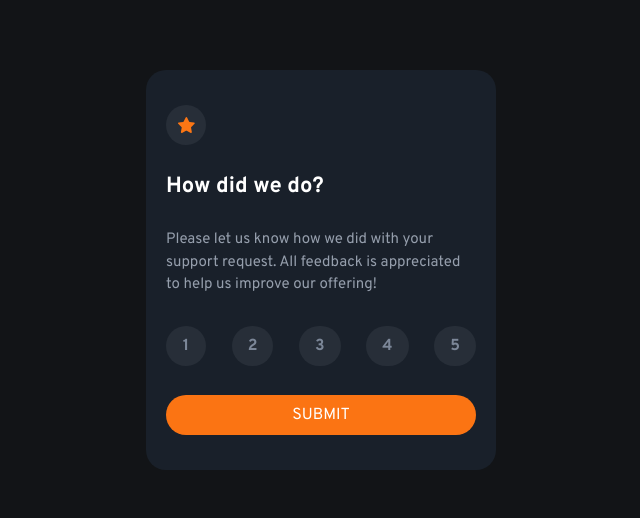
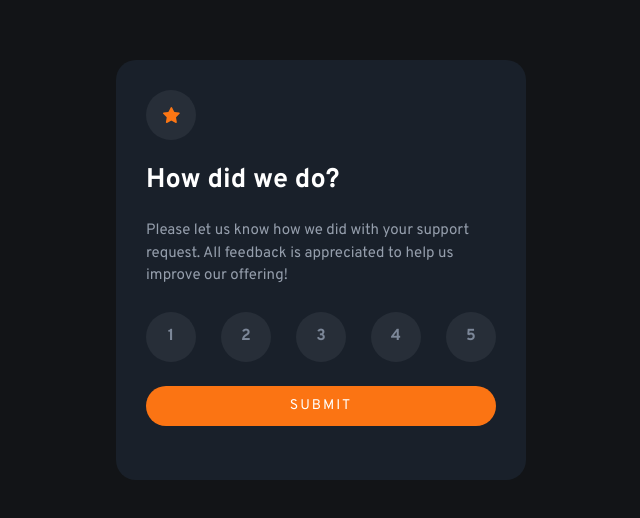
Before and after one commit to a-zajonc/interactive-rating-component, a React (Create React App) app: page / in a window 1280 px wide. Shown: the part 130-648 px from the top of the page, without its empty margins (319-959 px from the left). Built offline with nearby package versions, Linux system fonts and the light colour scheme.

Commit message:
Add Same Styling Props to Containers

```diff
--- a/src/Component/RatingComponent/Header/index.js
+++ /dev/null
@@ -1,5 +0,0 @@
-import { Heading } from "@chakra-ui/react"
-
-export function Header() {
-    return <Heading color="white" fontSize="22px" fontFamily="Overpass" fontWeight="700">How did we do?</Heading>
-}
--- /dev/null
+++ b/src/Component/RatingComponent/RatingHeader/index.js
@@ -0,0 +1,5 @@
+import { Heading } from "@chakra-ui/react"
+
+export function RatingHeader() {
+    return <Heading color="white" fontSize="27px" fontFamily="Overpass" fontWeight="700">How did we do?</Heading>
+}
--- a/src/Component/RatingComponent/RatingScale/index.js
+++ b/src/Component/RatingComponent/RatingScale/index.js
@@ -1,16 +1,15 @@
 import { Box, Button } from "@chakra-ui/react";
 export function NumberButtons({ rate, setRate, number }) {
-
-    console.log(`"You have rated us on ${rate} out of 5`)
 
     const array = Array(number).fill(0).map((e, i) => i + 1)
 
     return array.map((digit, index) => {
-        return <Button key={index} bgColor={'#272e38'} color={'#7C8798'} borderRadius="full"
+        return <Button key={index} bgColor={'#272e38'} color={'#7C8798'} height="50px" width="50px" borderRadius="full"
             _hover={{
                 bgColor: "#7C8798",
                 color: "white"
-            }}
+            }
+            }
             onClick={() => setRate(digit)}
             value={digit}
             _focus={{
@@ -25,7 +24,7 @@ export function NumberButtons({ rate, setRate, number }) {
 
 export function RatingScale({ rate, setRate }) {
 
-    return <Box fontFamily='Overpass' fontWeight="400" display="flex" flexDirection="row" justifyContent="space-between" >
+    return <Box fontFamily='Overpass' fontWeight="400" display="flex" flexDirection="row" justifyContent="space-between">
         <NumberButtons number={5} rate={rate} setRate={setRate} />
     </Box>
 }
--- a/src/Component/RatingComponent/Star/index.js
+++ b/src/Component/RatingComponent/Star/index.js
@@ -1,7 +1,7 @@
 import { Box } from "@chakra-ui/react"
 
 export function Star() {
-    return <Box bgColor="#272e38" height="40px" width="40px" borderRadius="full" display="grid" justifyItems="center" alignItems="center">
+    return <Box bgColor="#272e38" height="50px" width="50px" borderRadius="full" display="grid" justifyItems="center" alignItems="center">
         <svg width="17" height="16" xmlns="http://www.w3.org/2000/svg" >
             <path d="m9.067.43 1.99 4.031c.112.228.33.386.58.422l4.45.647a.772.772 0 0 1 .427 1.316l-3.22 3.138a.773.773 0 0 0-.222.683l.76 4.431a.772.772 0 0 1-1.12.813l-3.98-2.092a.773.773 0 0 0-.718 0l-3.98 2.092a.772.772 0 0 1-1.119-.813l.76-4.431a.77.77 0 0 0-.222-.683L.233 6.846A.772.772 0 0 1 .661 5.53l4.449-.647a.772.772 0 0 0 .58-.422L7.68.43a.774.774 0 0 1 1.387 0Z" fill="#FC7614" />
         </svg>
--- a/src/Component/RatingComponent/SubmitButton/index.js
+++ b/src/Component/RatingComponent/SubmitButton/index.js
@@ -11,10 +11,12 @@ export function SubmitButton({ rate }) {
 
     return <Button
         bgColor="#FB7413" color="white"
-        width="310px"
-        fontFamily="Overpass" fontWeight="400"
+        paddingInline="10px" width="100%"
+        fontSize="14px"
+        fontFamily="Overpass" fontWeight="400" letterSpacing="2px"
         textTransform="uppercase" borderRadius="20px"
-        _hover={{ bg: "white", color: "#FB7413" }}
+        _hover={{ bg: "white", color: "#FB7413" }
+        }
         onClick={() => handleClick()}>
         Submit
     </Button>
--- a/src/Component/RatingComponent/index.js
+++ b/src/Component/RatingComponent/index.js
@@ -1,14 +1,14 @@
 import { Container } from "@chakra-ui/react";
 import { Star } from "./Star";
-import { Header } from "./Header";
+import { RatingHeader } from "./RatingHeader";
 import { RatingText } from "./RatingText";
 import { RatingScale } from "./RatingScale";
 import { SubmitButton } from "./SubmitButton";
 
 export function RatingComponent({ rate, setRate }) {
-    return <Container display="grid" alignItems="center" bgColor='#19202a' height="400px" width="350px" borderRadius="20px" p="20px">
+    return <Container display="grid" alignItems="start" justifyContent="start" bgColor='#19202a' height="420px" width="410px" borderRadius="20px" p="30px">
         <Star />
-        <Header />
+        <RatingHeader />
         <RatingText />
         <RatingScale rate={rate} setRate={setRate} />
         <SubmitButton rate={rate} />
--- a/src/Component/ThankYouComponent/RatingInfo/index.js
+++ b/src/Component/ThankYouComponent/RatingInfo/index.js
@@ -1,7 +1,7 @@
 import { Text, Container } from "@chakra-ui/react";
 
 export function RatingInfo({ rate }) {
-    console.log({ rate })
+
     return <Container bgColor="#272e38" borderRadius="20px" width="fit-content" paddingBlock="4px" paddingInline="20px">
         <Text color="#FB7413" fontFamily="Overpass" fontWeight="400" fontSize="15px">
             You selected {rate} out of 5!
--- a/src/Component/ThankYouComponent/index.js
+++ b/src/Component/ThankYouComponent/index.js
@@ -5,7 +5,10 @@ import { ThankYouHeader } from "./ThankYouHeader";
 import { ThankYouText } from "./ThankYouText";
 
 export function ThankYouComponent({ rate }) {
-    return <Container display="grid" alignItems="center" textAlign="center" justifyItems="center" alignContent="space-evenly" bgColor='#19202a' height="400px" width="400px" borderRadius="20px" p="20px">
+    return <Container
+        display="grid" alignItems="center" textAlign="center" justifyItems="center" alignContent="space-evenly"
+        bgColor='#19202a' height="420px" width="410px" borderRadius="20px" p="30px"
+    >
         <ThankYouImage />
         <RatingInfo rate={rate} />
         <ThankYouHeader />
--- a/src/index.js
+++ b/src/index.js
@@ -3,6 +3,9 @@ import ReactDOM from 'react-dom/client';
 import './index.css';
 import App from './App';
 import reportWebVitals from './reportWebVitals';
+import { extendTheme } from "@chakra-ui/react";
+
+
 
 const root = ReactDOM.createRoot(document.getElementById('root'));
 root.render(
```
Also changed, not shown: src/App.css (deleted, +0 -38 lines).
